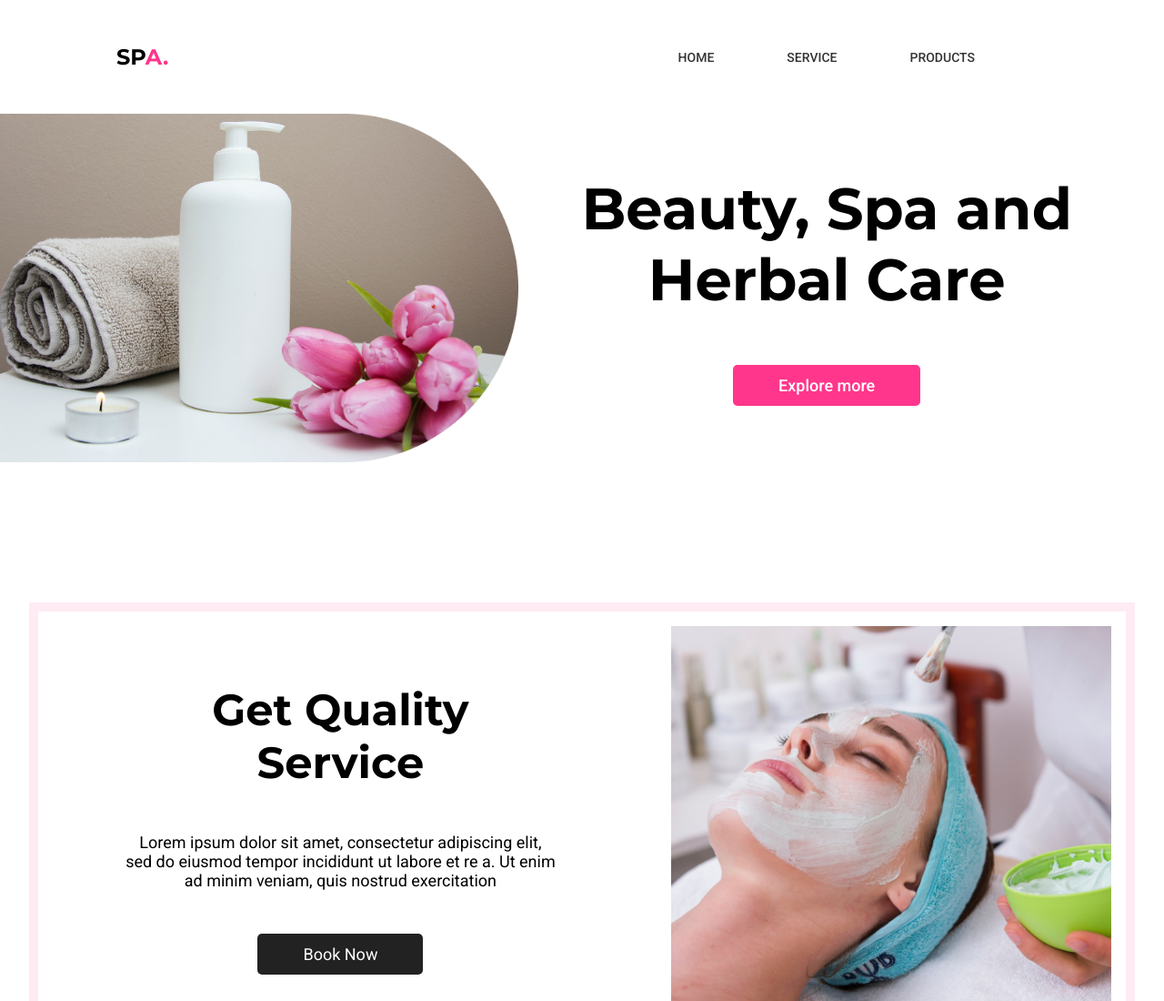
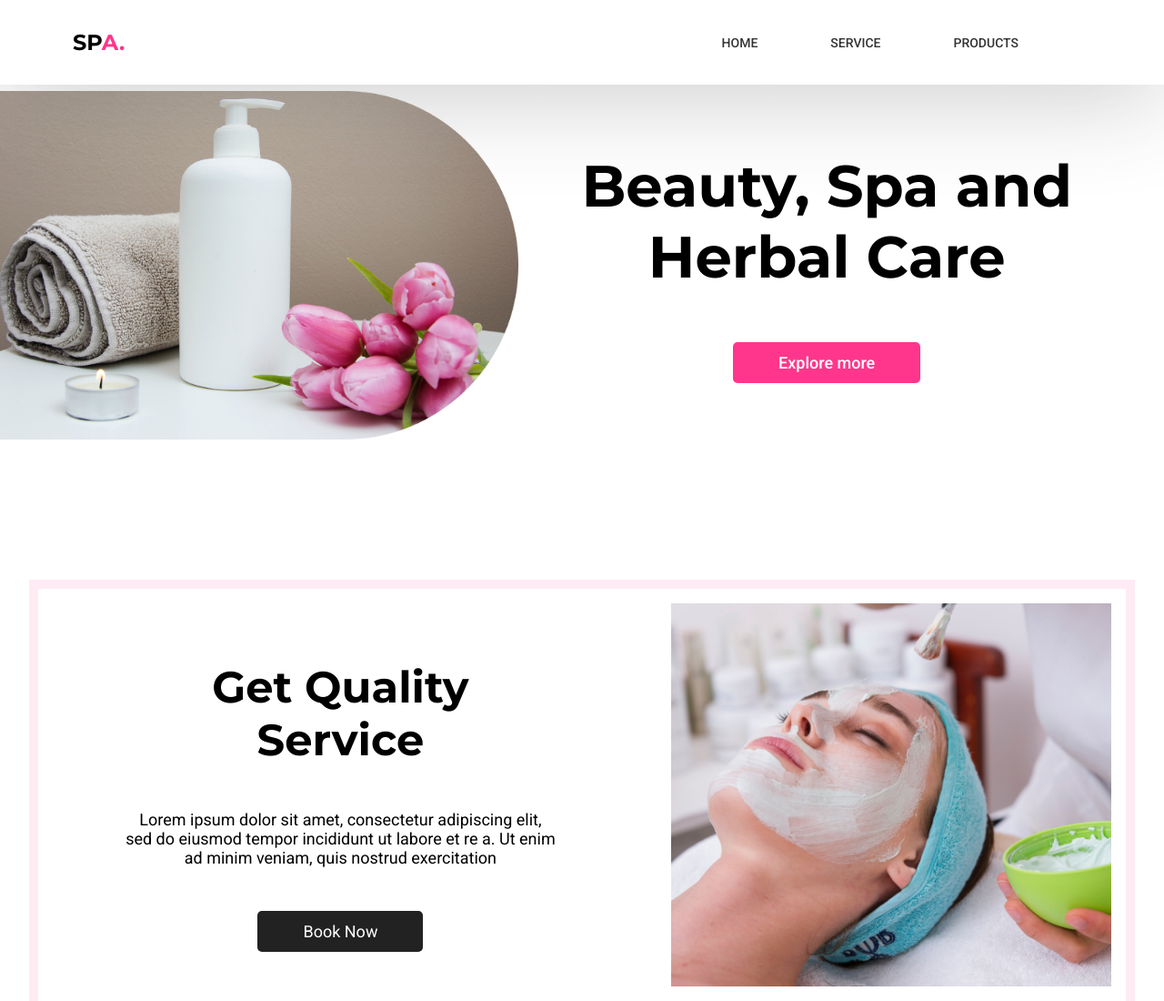
Before and after one commit to touhid-hossain/spa-landingpage, a plain HTML site: page index.html in a window 1280 px wide. Shown: the top 1100 px of the page at 91% size. Drawn offline with Linux system fonts and the light colour scheme.

Commit message:
only navbar fixing left

```diff
--- a/main.js
+++ b/main.js
@@ -30,6 +30,7 @@ function emailValidate() {
 
 
 
+  // Smooth slider for navbar
   const links = document.querySelectorAll(".header ul a");
 
   for (const link of links) {
--- a/style.css
+++ b/style.css
@@ -26,11 +26,14 @@ body {
 .header {
   display: flex;
   justify-content: space-between;
-  width: 80%;
+  width: 100%;
   margin: auto;
+  padding: 2rem 5rem;
   align-items: center;
-  padding-top: 3rem;
-  padding-bottom: 3rem;
+  position: fixed;
+  background: #fff;
+  box-shadow: 0px 3px 114px #3333334f;
+
 }
 
 .header #nav_btn {
@@ -61,6 +64,7 @@ body {
   align-items: center;
   text-align: center;
   padding-right: 2rem;
+  padding-top: 100px;
 }
 
 .sec_one_details h1 {
```
